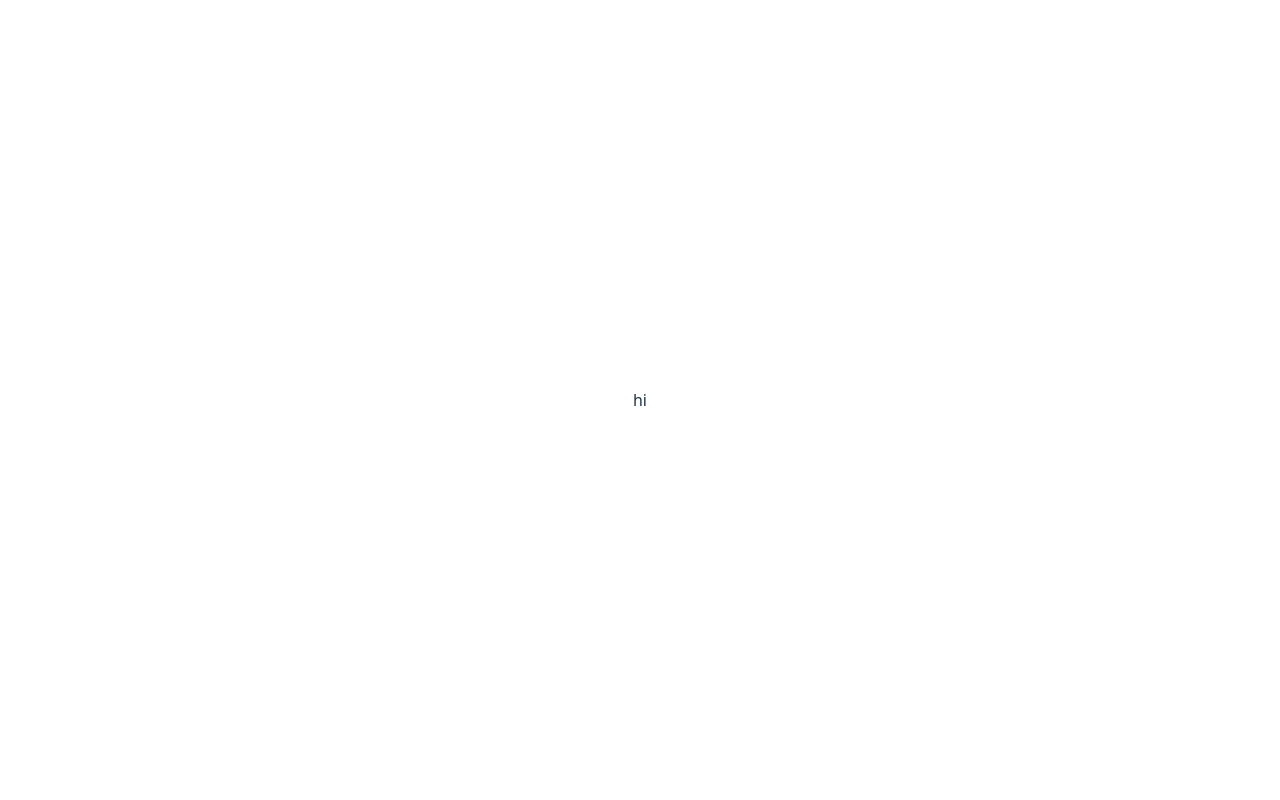
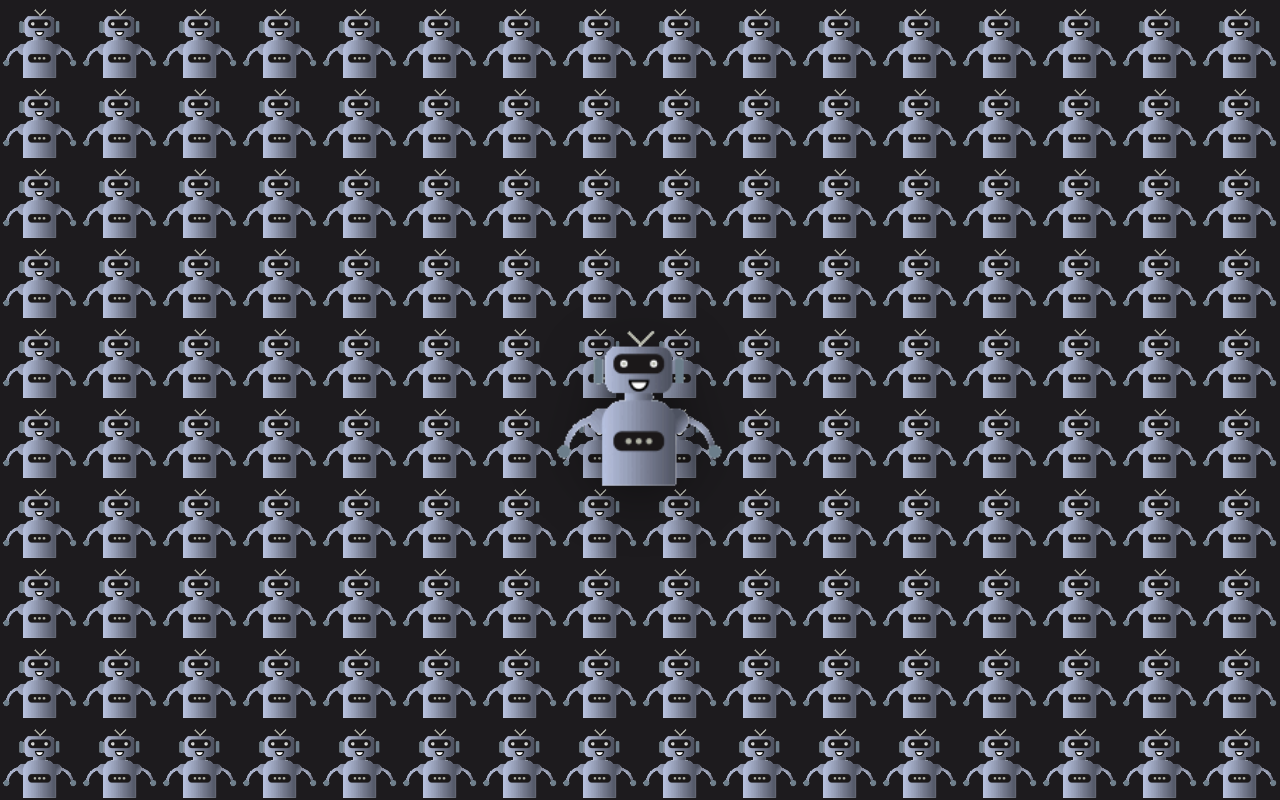
Before and after one commit to tanyabrassie/clarksonbot2, a React (Vite) app: page / in a window 1280 px wide. Built offline with nearby package versions, Linux system fonts and the light colour scheme.

Commit message:
Splashpage - clarkson grid

```diff
--- /dev/null
+++ b/src/components/Splashpage/index.css
@@ -0,0 +1,24 @@
+.splash {
+  position: fixed;
+  inset: 0; /* cover the viewport edge-to-edge */
+  min-height: 100vh;
+  width: 100vw;
+  background-color: #1d1b1e;
+  background-repeat: repeat;
+  background-size: 80px 80px; /* size of each tiled bot */
+  background-position: 0 0;
+  display: grid;
+  place-items: center;
+}
+
+.splash__center {
+  display: grid;
+  place-items: center;
+  padding: 2rem;
+}
+
+.splash__bot {
+  width: 180px;
+  height: 180px;
+  filter: drop-shadow(0 10px 28px rgba(0, 0, 0, 0.45));
+}
--- a/src/components/Splashpage/index.tsx
+++ b/src/components/Splashpage/index.tsx
@@ -1,3 +1,23 @@
+import "./index.css";
+import clarksonBotUrl from "../../assets/clarkson-bot.gif";
+
 export const SplashPage = () => {
-  return <div>hi</div>;
+  return (
+    <div
+      className="splash"
+      style={{
+        // Tile the animated bot as the page background
+        backgroundImage: `url(${clarksonBotUrl})`,
+      }}
+    >
+      <div className="splash__center">
+        <img
+          className="splash__bot"
+          src={clarksonBotUrl}
+          alt="Clarkson Bot"
+          decoding="async"
+        />
+      </div>
+    </div>
+  );
 };
```
